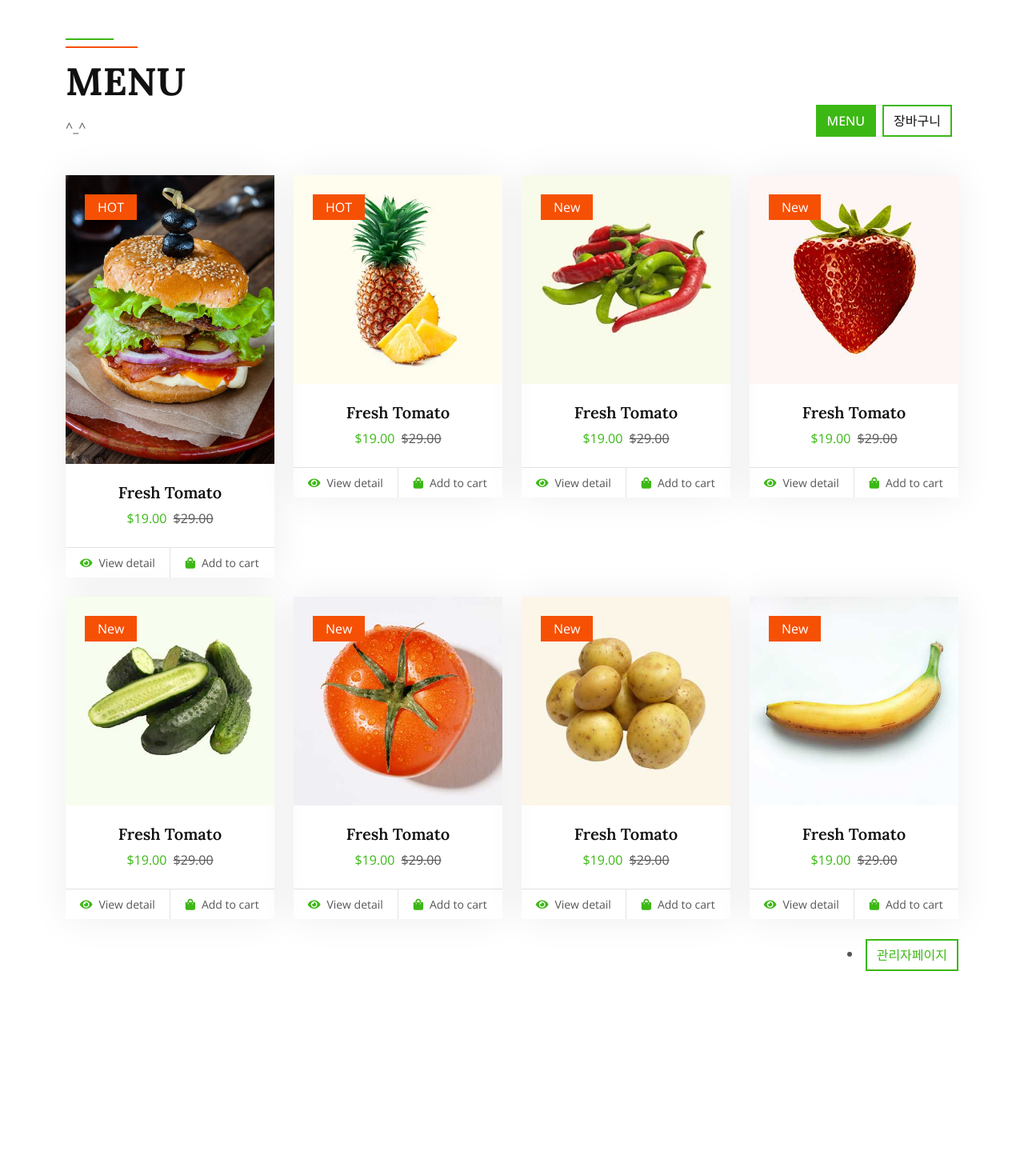
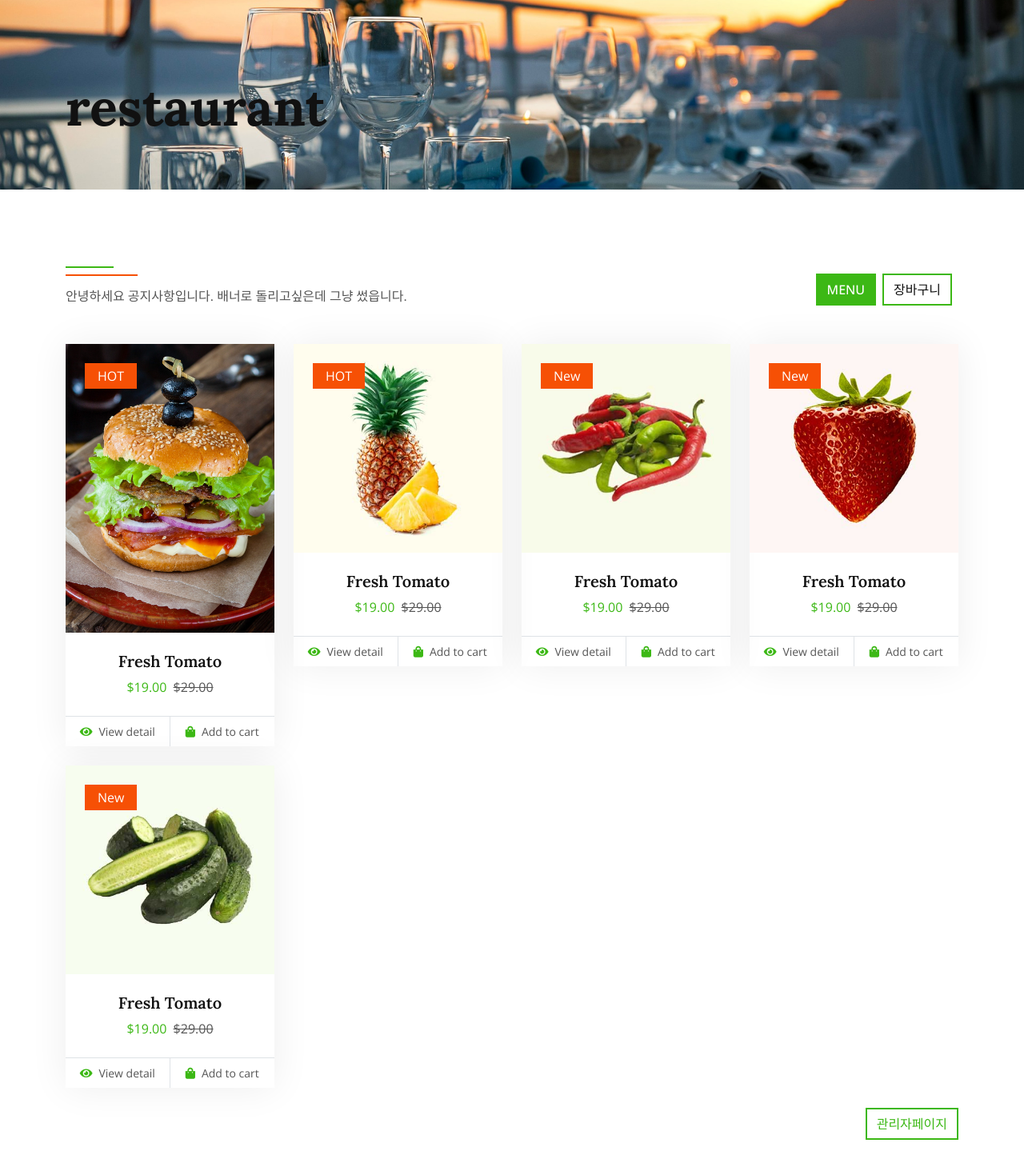
Before and after one commit to CLUB-ee/cakd_erp, a Django app: page /kiosk/ in a window 1280 px wide. Shown: the top 1454 px of the page at 80% size. Before the commit the page ends 1214 px from the top, so only its background shows below. Run offline with Django 3.2, Linux system fonts and the light colour scheme; some libraries are stand-ins or nearby versions.

Commit message:
kiosk littlebit retouch

```diff
--- a/kiosk/static/kiosk/css/style.css
+++ b/kiosk/static/kiosk/css/style.css
@@ -189,11 +189,13 @@
 }
 
 .page-header {
-    padding-top: 12rem;
-    padding-bottom: 6rem;
-    background: url(../img/carousel-1.jpg) top right no-repeat;
+    padding-top: 6rem;
+    padding-bottom: 3rem;
+    /* background: url(static\kiosk\assets\title.jpg) top right no-repeat; */
     background-size: cover;
 }
+
+
 
 .breadcrumb-item+.breadcrumb-item::before {
     color: #999999;
--- a/kiosk/templates/kiosk/kiosk.html
+++ b/kiosk/templates/kiosk/kiosk.html
@@ -1,6 +1,13 @@
 {% load static %}
 <html lang="en">
-
+<style>
+    #title {
+        padding-top: 6rem;
+        padding-bottom: 3rem;
+        background: url('/static/kiosk/assets/title.jpg') no-repeat center center fixed;
+        background-size: cover;
+    }
+</style>
 <head>
     <meta charset="utf-8">
     <title>Foody - Organic Food Website Template</title>
@@ -40,7 +47,14 @@
     </div>
     <!-- Spinner End -->
 
+    <!-- Page Header Start -->
+    <div id='title' class="container-fluid  mb-5 wow fadeIn" data-wow-delay="0.1s">
+        <div id='bae' class="container">
+            <h1 class="display-3 mb-3 animated slideInDown" >restaurant</h1>
+        </div>
+    </div>
 
+    <!-- Page Header End -->
 
 
 
@@ -50,8 +64,7 @@
             <div class="row g-0 gx-5 align-items-end">
                 <div class="col-lg-6">
                     <div class="section-header text-start mb-5 wow fadeInUp" data-wow-delay="0.1s" style="max-width: 500px;">
-                        <h1 class="display-5 mb-3">MENU</h1>
-                        <p>^_^</p>
+                        <p>안녕하세요 공지사항입니다. 배너로 돌리고싶은데 그냥 썼읍니다.</p>
                     </div>
                 </div>
                 <div class="col-lg-6 text-start text-lg-end wow slideInRight" data-wow-delay="0.1s">
@@ -174,7 +187,7 @@
                                 </div>
                             </div>
                         </div>
-                        <div class="col-xl-3 col-lg-4 col-md-6 wow fadeInUp" data-wow-delay="0.3s">
+                        {% comment %} <div class="col-xl-3 col-lg-4 col-md-6 wow fadeInUp" data-wow-delay="0.3s">
                             <div class="product-item">
                                 <div class="position-relative bg-light overflow-hidden">
                                     <img class="img-fluid w-100" src="{% static 'kiosk/assets/product-6.jpg' %}" alt="">
@@ -236,7 +249,7 @@
                                     </small>
                                 </div>
                             </div>
-                        </div>
+                        </div> {% endcomment %}
 
                     </div>
                 </div>
@@ -245,18 +258,9 @@
 
                     </div>
                     <div class="col-lg-6 text-start text-lg-end wow slideInRight" data-wow-delay="0.1s">
-
-                            <li>
-                                <a class="btn btn-outline-primary border-2"  href="/tmep">관리자페이지</a>
-                            </li>
-
-
+                        <a class="btn btn-outline-primary border-2"  href="/tmep">관리자페이지</a>
                     </div>
                 </div>
-
-
-
-
             </div>
         </div>
     </div>
```
Also changed, not shown: kiosk/static/kiosk/assets/title.jpg (added).
